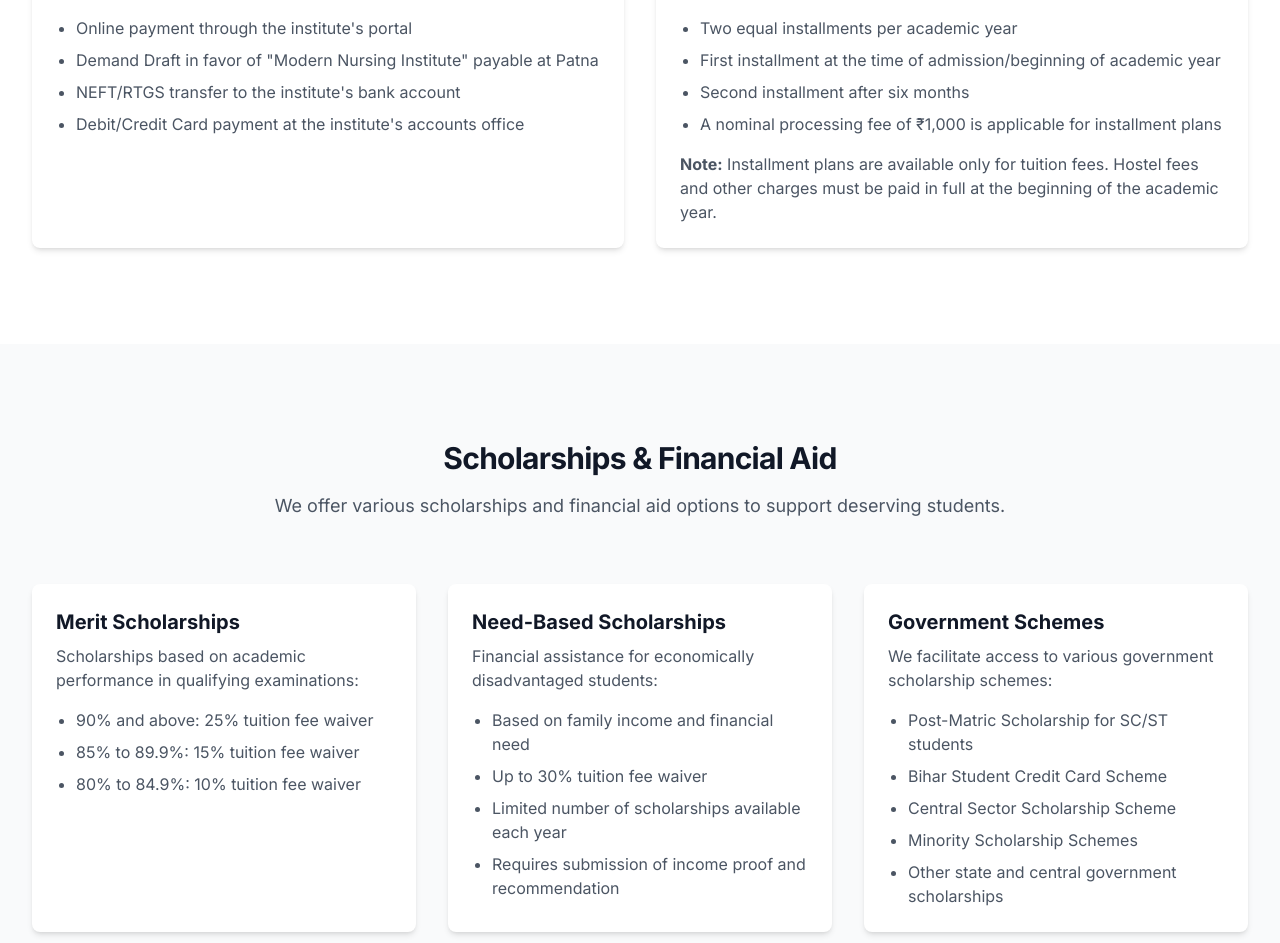
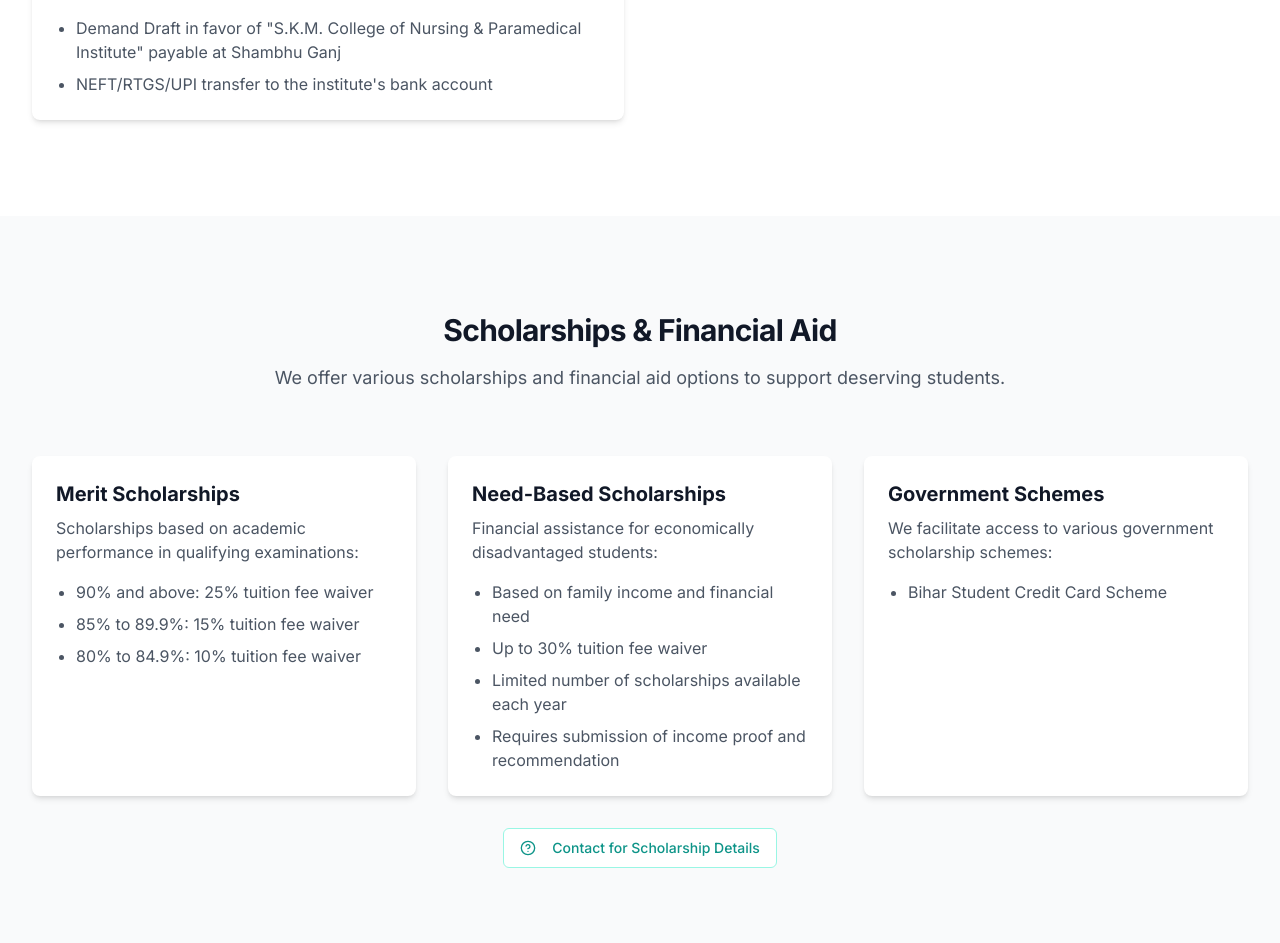
Before and after one commit to realutkarshh/skm-college-website, a Next.js app: page /fee-structure in a window 1280 px wide. Shown: the part 2289-3232 px from the top of the page. Built offline with nearby package versions, Linux system fonts and the light colour scheme.

Commit message:
Fee structure policies changed

```diff
--- a/app/fee-structure/page.tsx
+++ b/app/fee-structure/page.tsx
@@ -232,14 +232,14 @@ export default function FeeStructurePage() {
               <h3 className="text-xl font-bold text-gray-900">Payment Methods</h3>
               <p className="mt-2 text-gray-600">Fees can be paid through any of the following methods:</p>
               <ul className="mt-4 list-disc space-y-2 pl-5 text-gray-600">
-                <li>Online payment through the institute's portal</li>
-                <li>Demand Draft in favor of "Modern Nursing Institute" payable at Patna</li>
-                <li>NEFT/RTGS transfer to the institute's bank account</li>
-                <li>Debit/Credit Card payment at the institute's accounts office</li>
+                {/* <li>Online payment through the institute's portal</li> */}
+                <li>Demand Draft in favor of "S.K.M. College of Nursing & Paramedical Institute" payable at Shambhu Ganj</li>
+                <li>NEFT/RTGS/UPI transfer to the institute's bank account</li>
+                {/* <li>Debit/Credit Card payment at the institute's accounts office</li> */}
               </ul>
             </div>
 
-            <div className="rounded-lg bg-white p-6 shadow-md">
+            {/* <div className="rounded-lg bg-white p-6 shadow-md">
               <h3 className="text-xl font-bold text-gray-900">Installment Plans</h3>
               <p className="mt-2 text-gray-600">Students can opt for installment plans to pay their fees:</p>
               <ul className="mt-4 list-disc space-y-2 pl-5 text-gray-600">
@@ -252,7 +252,7 @@ export default function FeeStructurePage() {
                 <strong>Note:</strong> Installment plans are available only for tuition fees. Hostel fees and other
                 charges must be paid in full at the beginning of the academic year.
               </p>
-            </div>
+            </div> */}
           </div>
         </div>
       </section>
@@ -297,11 +297,11 @@ export default function FeeStructurePage() {
               <h3 className="text-xl font-bold text-gray-900">Government Schemes</h3>
               <p className="mt-2 text-gray-600">We facilitate access to various government scholarship schemes:</p>
               <ul className="mt-4 list-disc space-y-2 pl-5 text-gray-600">
-                <li>Post-Matric Scholarship for SC/ST students</li>
+                {/* <li>Post-Matric Scholarship for SC/ST students</li> */}
                 <li>Bihar Student Credit Card Scheme</li>
-                <li>Central Sector Scholarship Scheme</li>
+                {/* <li>Central Sector Scholarship Scheme</li>
                 <li>Minority Scholarship Schemes</li>
-                <li>Other state and central government scholarships</li>
+                <li>Other state and central government scholarships</li> */}
               </ul>
             </div>
           </div>
```
